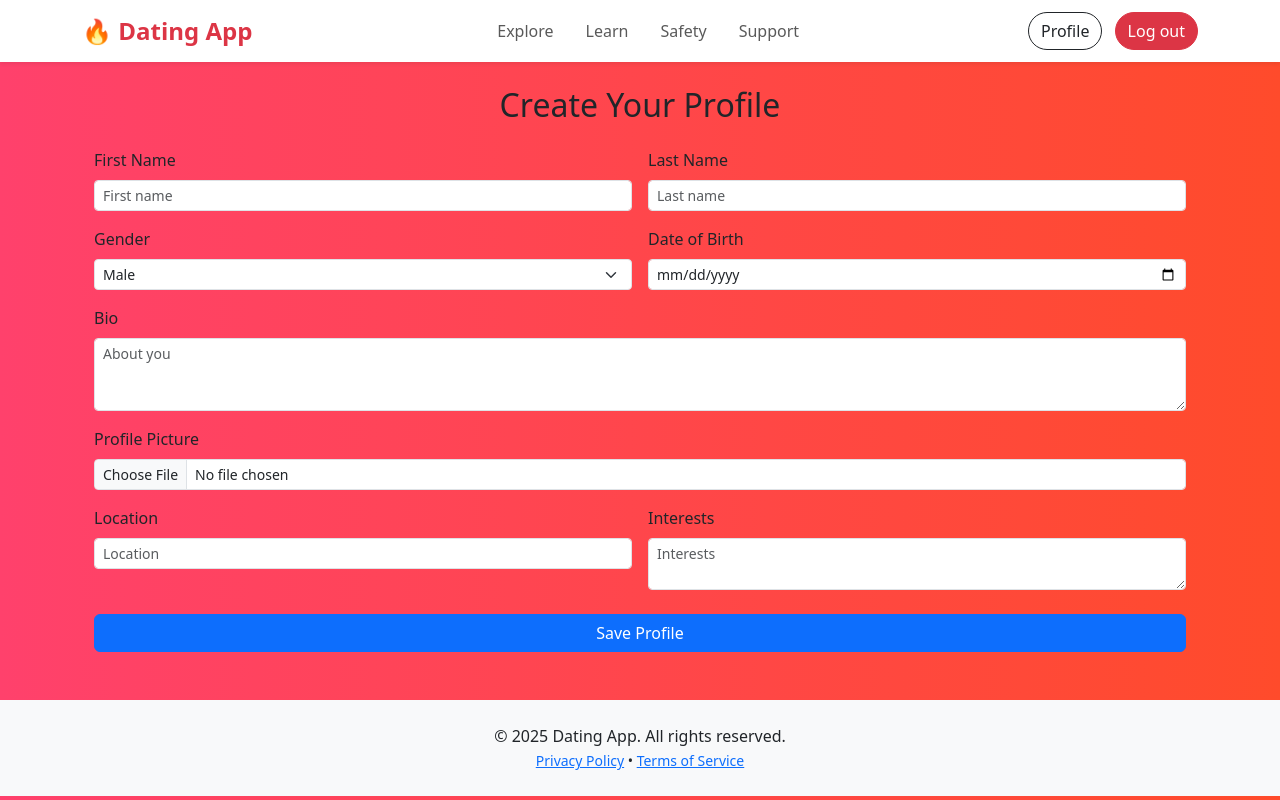
After one commit to KSJOXS/Web-dating, a Flask app: page /create_profile in a window 1280 px wide. The commit adds this page. Run offline with Flask 3, Linux system fonts and the light colour scheme; the visitor is signed in with stand-in values (Sample User, id 1).

Commit message:
last change

```diff
--- a/dating/app.py
+++ b/dating/app.py
@@ -2,26 +2,26 @@ from flask import Flask
 from flask_sqlalchemy import SQLAlchemy
 from flask_login import LoginManager
 from config import Config
-from models import db
-from views import HomeView, ExploreView, ProfileView, RegisterView, LoginView, LogoutView
+from models import db, User
+
+
 
 app = Flask(__name__)
 app.config.from_object(Config)
 
-# Initialize database and login manager
 db.init_app(app)
-login_manager = LoginManager(app)
+
+
+# 🔹 Initialize Flask-Login
+login_manager = LoginManager()
+login_manager.init_app(app)
 login_manager.login_view = 'login'
+ # Redirect users to login page if not authenticated
+@login_manager.user_loader
+def load_user(user_id):
+    return User.query.get(int(user_id))
 
-# Add URL rules for class-based views
-app.add_url_rule('/', view_func=HomeView.as_view('home'))
-app.add_url_rule('/explore', view_func=ExploreView.as_view('explore'))
-app.add_url_rule('/profile', view_func=ProfileView.as_view('profile'))
-app.add_url_rule('/register', view_func=RegisterView.as_view('register'), methods=['GET', 'POST'])
-app.add_url_rule('/login', view_func=LoginView.as_view('login'), methods=['GET', 'POST'])
-app.add_url_rule('/logout', view_func=LogoutView.as_view('logout'))
+from views import *
 
-if __name__ == "__main__":
-    with app.app_context():
-        db.create_all()  # Create database if it doesn't exist
+if __name__ == '__main__':
     app.run(debug=True)
--- a/dating/config.py
+++ b/dating/config.py
@@ -1,6 +1,6 @@
 import os
 
 class Config:
-    SECRET_KEY = 'your_secret_key'
-    SQLALCHEMY_DATABASE_URI = 'sqlite:///database.db'
+    SECRET_KEY = 'your_secret_key'  # Change this for security
+    SQLALCHEMY_DATABASE_URI = 'mysql+pymysql://root@127.0.0.1:3307/python'
     SQLALCHEMY_TRACK_MODIFICATIONS = False
--- a/dating/forms.py
+++ b/dating/forms.py
@@ -1,15 +1,70 @@
 from flask_wtf import FlaskForm
-from wtforms import StringField, PasswordField, SubmitField, TextAreaField
-from wtforms.validators import DataRequired, Email, EqualTo
+from wtforms import StringField, PasswordField, SubmitField, TextAreaField, SelectField, FileField, ValidationError, DateField
+from wtforms.validators import DataRequired, Email, EqualTo, Length
+from werkzeug.utils import secure_filename
 
-class RegistrationForm(FlaskForm):
-    username = StringField('Username', validators=[DataRequired()])
-    email = StringField('Email', validators=[DataRequired(), Email()])
-    password = PasswordField('Password', validators=[DataRequired()])
-    confirm_password = PasswordField('Confirm Password', validators=[DataRequired(), EqualTo('password')])
+ALLOWED_EXTENSIONS = {'png', 'jpg', 'jpeg', 'gif'}  # Allowed file extensions
+
+def allowed_file(filename):
+    return '.' in filename and filename.rsplit('.', 1)[1].lower() in ALLOWED_EXTENSIONS
+
+class RegisterForm(FlaskForm):
+    username = StringField(
+        'Username',
+        validators=[
+            DataRequired(message="Username is required."),
+            Length(min=3, max=50, message="Username must be between 3 and 50 characters.")
+        ]
+    )
+    email = StringField(
+        'Email Address',
+        validators=[
+            DataRequired(message="Email is required."),
+            Email(message="Enter a valid email address."),
+            Length(max=150, message="Email must be under 150 characters.")
+        ]
+    )
+    password = PasswordField(
+        'Password',
+        validators=[
+            DataRequired(message="Password is required."),
+            Length(min=6, max=255, message="Password must be at least 6 characters.")
+        ]
+    )
+    confirm_password = PasswordField(
+        'Confirm Password',
+        validators=[
+            DataRequired(message="Please confirm your password."),
+            EqualTo('password', message="Passwords must match.")
+        ]
+    )
     submit = SubmitField('Sign Up')
 
 class LoginForm(FlaskForm):
-    email = StringField('Email', validators=[DataRequired(), Email()])
-    password = PasswordField('Password', validators=[DataRequired()])
-    submit = SubmitField('Login')
+    email = StringField(
+        "Email Address",
+        validators=[
+            DataRequired(message="Email is required."),
+            Email(message="Enter a valid email address.")
+        ]
+    )
+    password = PasswordField(
+        "Password",
+        validators=[
+            DataRequired(message="Password is required.")
+        ]
+    )
+    submit = SubmitField("Login")
+
+
+
+class ProfileForm(FlaskForm):
+    first_name = StringField('First Name', validators=[DataRequired(), Length(max=50)])
+    last_name = StringField('Last Name', validators=[DataRequired(), Length(max=50)])
+    gender = SelectField('Gender', choices=[('Male', 'Male'), ('Female', 'Female'), ('Other', 'Other')], validators=[DataRequired()])
+    date_of_birth = DateField('Date of Birth', validators=[DataRequired()])  # Add date_of_birth field
+    bio = TextAreaField('Bio', validators=[Length(max=500)])
+    profile_picture = FileField('Profile Picture')
+    location = StringField('Location', validators=[Length(max=100)])
+    interests = TextAreaField('Interests', validators=[Length(max=500)])
+    submit = SubmitField('Save Profile')
--- a/dating/templates/base.html
+++ b/dating/templates/base.html
@@ -4,28 +4,42 @@
     <meta charset="UTF-8">
     <meta name="viewport" content="width=device-width, initial-scale=1.0">
     <title>{% block title %}Dating App{% endblock %}</title>
+
+    <!-- Stylesheets -->
     <link rel="stylesheet" href="{{ url_for('static', filename='style.css') }}">
     <link rel="stylesheet" href="https://cdn.jsdelivr.net/npm/bootstrap@5.3.0/dist/css/bootstrap.min.css">
 </head>
 <body>
 
     <!-- Navigation Bar -->
-    <nav class="navbar navbar-expand-lg navbar-light bg-white">
+    <nav class="navbar navbar-expand-lg navbar-light bg-white shadow-sm">
         <div class="container">
             <a class="navbar-brand fw-bold fs-4 text-danger" href="{{ url_for('home') }}">🔥 Dating App</a>
 
-            <div class="collapse navbar-collapse justify-content-center">
+            <!-- Mobile Menu Toggle Button -->
+            <button class="navbar-toggler" type="button" data-bs-toggle="collapse" data-bs-target="#navbarNav">
+                <span class="navbar-toggler-icon"></span>
+            </button>
+
+            <!-- Navbar Links -->
+            <div class="collapse navbar-collapse justify-content-center" id="navbarNav">
                 <ul class="navbar-nav gap-3">
-                    <li class="nav-item"><a class="nav-link" href="#">Products</a></li>
+                    <li class="nav-item"><a class="nav-link" href="{{ url_for('explore') }}">Explore</a></li>
                     <li class="nav-item"><a class="nav-link" href="#">Learn</a></li>
                     <li class="nav-item"><a class="nav-link" href="#">Safety</a></li>
                     <li class="nav-item"><a class="nav-link" href="#">Support</a></li>
                 </ul>
             </div>
 
+            <!-- User Authentication Buttons -->
             <div>
-                <a href="{{ url_for('login') }}" class="btn btn-outline-dark rounded-pill me-2">Log in</a>
-                <a href="{{ url_for('register') }}" class="btn btn-danger rounded-pill">Sign up</a>
+                {% if current_user.is_authenticated %}
+                    <a href="{{ url_for('profile') }}" class="btn btn-outline-dark rounded-pill me-2">Profile</a>
+                    <a href="{{ url_for('logout') }}" class="btn btn-danger rounded-pill">Log out</a>
+                {% else %}
+                    <a href="{{ url_for('login') }}" class="btn btn-outline-dark rounded-pill me-2">Log in</a>
+                    <a href="{{ url_for('register') }}" class="btn btn-danger rounded-pill">Sign up</a>
+                {% endif %}
             </div>
         </div>
     </nav>
@@ -38,9 +52,13 @@
     <!-- Footer -->
     <footer class="text-center mt-5 py-4 bg-light">
         <p class="mb-0">&copy; 2025 Dating App. All rights reserved.</p>
-        <small><a href="#">Privacy Policy</a> • <a href="#">Terms of Service</a></small>
+        <small>
+            <a href="#">Privacy Policy</a> •
+            <a href="#">Terms of Service</a>
+        </small>
     </footer>
 
+    <!-- Scripts -->
     <script src="https://cdn.jsdelivr.net/npm/bootstrap@5.3.0/dist/js/bootstrap.bundle.min.js"></script>
 </body>
 </html>
--- /dev/null
+++ b/dating/templates/create_profile.html
@@ -0,0 +1,49 @@
+{% extends "base.html" %}
+
+{% block title %}Create Profile - Dating{% endblock %}
+
+{% block content %}
+<div class="container mt-4">
+    <h2 class="text-center mb-4">Create Your Profile</h2>
+    <form method="POST" action="{{ url_for('create_profile') }}" enctype="multipart/form-data">
+        {{ form.hidden_tag() }}
+
+        <div class="row g-3">
+            <div class="col-md-6">
+                <label for="first_name" class="form-label">First Name</label>
+                {{ form.first_name(class="form-control form-control-sm", placeholder="First name") }}
+            </div>
+            <div class="col-md-6">
+                <label for="last_name" class="form-label">Last Name</label>
+                {{ form.last_name(class="form-control form-control-sm", placeholder="Last name") }}
+            </div>
+            <div class="col-md-6">
+                <label for="gender" class="form-label">Gender</label>
+                {{ form.gender(class="form-select form-select-sm") }}
+            </div>
+            <div class="col-md-6">
+                <label for="date_of_birth" class="form-label">Date of Birth</label>
+                {{ form.date_of_birth(class="form-control form-control-sm", type="date") }}
+            </div>
+            <div class="col-md-12">
+                <label for="bio" class="form-label">Bio</label>
+                {{ form.bio(class="form-control form-control-sm", rows=3, placeholder="About you") }}
+            </div>
+            <div class="col-md-12">
+                <label for="profile_picture" class="form-label">Profile Picture</label>
+                {{ form.profile_picture(class="form-control form-control-sm", type="file") }}
+            </div>
+            <div class="col-md-6">
+                <label for="location" class="form-label">Location</label>
+                {{ form.location(class="form-control form-control-sm", placeholder="Location") }}
+            </div>
+            <div class="col-md-6">
+                <label for="interests" class="form-label">Interests</label>
+                {{ form.interests(class="form-control form-control-sm", rows=2, placeholder="Interests") }}
+            </div>
+        </div>
+
+        <button type="submit" class="btn btn-primary w-100 mt-4">Save Profile</button>
+    </form>
+</div>
+{% endblock %}
--- a/dating/views.py
+++ b/dating/views.py
@@ -1,67 +1,114 @@
 from flask import render_template, redirect, url_for, flash
-from flask.views import MethodView
-from flask_login import login_required, login_user, logout_user, current_user
-from models import User, db
-from forms import RegistrationForm, LoginForm
-from flask_bcrypt import Bcrypt
+import os
+from flask_login import login_user, logout_user, login_required, current_user
+from werkzeug.utils import secure_filename
+from app import app, db, login_manager
+from werkzeug.security import check_password_hash
+from models import User, Profile
+from forms import LoginForm, RegisterForm, ProfileForm # Import ProfileForm from the correct module
 
-bcrypt = Bcrypt()
+@login_manager.user_loader
+def load_user(user_id):
+    return User.query.get(int(user_id))
 
-# Home Page
-class HomeView(MethodView):
-    def get(self):
-        return render_template("home.html")
+@app.route('/')
+@app.route('/home')
+def home():
+    return render_template('home.html')
 
-# Explore Matches Page
-class ExploreView(MethodView):
-    def get(self):
-        return render_template('explore.html')
+@app.route('/explore')
+def explore():
+    return render_template('explore.html')
 
-# User Profile Page
-class ProfileView(MethodView):
-    @login_required
-    def get(self):
-        return render_template("profile.html", user=current_user)
+@app.route('/profile')
+@login_required
+def profile():
+    return render_template('profile.html', user=current_user)
 
-# Registration Page
-class RegisterView(MethodView):
-    def get(self):
-        form = RegistrationForm()
-        return render_template("register.html", form=form)
+@app.route('/login', methods=['GET', 'POST'])
+def login():
+    form = LoginForm()
+    if form.validate_on_submit():
+        user = User.query.filter_by(email=form.email.data).first()
+        if user and check_password_hash(user.password_hash, form.password.data):
+            login_user(user)
+            flash('Login successful!', 'success')
+            return redirect(url_for('profile'))
+        else:
+            flash('Invalid email or password', 'danger')
 
-    def post(self):
-        form = RegistrationForm()
-        if form.validate_on_submit():
-            hashed_password = bcrypt.generate_password_hash(form.password.data).decode('utf-8')
-            user = User(username=form.username.data, email=form.email.data, password=hashed_password)
-            db.session.add(user)
-            db.session.commit()
-            flash("Account created successfully!", "success")
-            return redirect(url_for('login'))
-        return render_template("register.html", form=form)
+    return render_template('login.html', form=form)
 
-# Login Page
-class LoginView(MethodView):
-    def get(self):
-        form = LoginForm()
-        return render_template("login.html", form=form)
+@app.route('/register', methods=['GET', 'POST'])
+def register():
+    form = RegisterForm()
+    if form.validate_on_submit():
+        new_user = User(username=form.username.data, email=form.email.data, password=form.password.data)
+        db.session.add(new_user)
+        db.session.commit()
+        flash('Account created successfully!', 'success')
+        return redirect(url_for('login'))
 
-    def post(self):
-        form = LoginForm()
-        if form.validate_on_submit():
-            user = User.query.filter_by(email=form.email.data).first()
-            if user and bcrypt.check_password_hash(user.password, form.password.data):
-                login_user(user)
-                flash("Login successful!", "success")
-                return redirect(url_for('profile'))
-            else:
-                flash("Login failed. Check email and password.", "danger")
-        return render_template("login.html", form=form)
+    return render_template('register.html', form=form)
 
-# Logout Route
-class LogoutView(MethodView):
-    @login_required
-    def get(self):
-        logout_user()
-        flash("You have been logged out.", "info")
-        return redirect(url_for('home'))
+@app.route('/logout')
+@login_required
+def logout():
+    logout_user()
+    return redirect(url_for('home'))
+# Define the upload folder path
+UPLOAD_FOLDER = os.path.join(app.root_path, 'static/uploads')
+
+# Define allowed file extensions
+ALLOWED_EXTENSIONS = {'png', 'jpg', 'jpeg', 'gif'}
+
+def allowed_file(filename):
+    return '.' in filename and filename.rsplit('.', 1)[1].lower() in ALLOWED_EXTENSIONS
+
+@app.route('/create_profile', methods=['GET', 'POST'])
+@app.route('/create_profile', methods=['GET', 'POST'])
+@login_required
+def create_profile():
+    form = ProfileForm()
+
+    if form.validate_on_submit():
+        # Process profile picture upload
+        profile_picture_filename = None
+        if form.profile_picture.data:
+            file = form.profile_picture.data
+            if file and allowed_file(file.filename):
+                filename = secure_filename(file.filename)
+                file.save(os.path.join(UPLOAD_FOLDER, filename))
+                profile_picture_filename = os.path.join(UPLOAD_FOLDER, filename)
+
+        # Update or create the profile
+        if current_user.profile:
+            # Update existing profile
+            current_user.profile.first_name = form.first_name.data
+            current_user.profile.last_name = form.last_name.data
+            current_user.profile.gender = form.gender.data
+            current_user.profile.date_of_birth = form.date_of_birth.data
+            current_user.profile.bio = form.bio.data
+            current_user.profile.profile_picture = profile_picture_filename
+            current_user.profile.location = form.location.data
+            current_user.profile.interests = form.interests.data
+        else:
+            # Create a new profile
+            profile = Profile(
+                user_id=current_user.user_id,
+                first_name=form.first_name.data,
+                last_name=form.last_name.data,
+                gender=form.gender.data,
+                date_of_birth=form.date_of_birth.data,
+                bio=form.bio.data,
+                profile_picture=profile_picture_filename,
+                location=form.location.data,
+                interests=form.interests.data
+            )
+            db.session.add(profile)
+
+        db.session.commit()
+        flash('Profile saved successfully!', 'success')
+        return redirect(url_for('profile'))  # Redirect to the profile view
+
+    return render_template('create_profile.html', form=form)
```
Also changed, not shown: dating/models.py (+29 -8 lines), dating/routes.py (deleted, +0 -81 lines), dating/templates/login.html (+4 -10 lines), dating/templates/profile.html (+19 -3 lines), dating/requirements.txt (deleted), instance/database.db (deleted).
